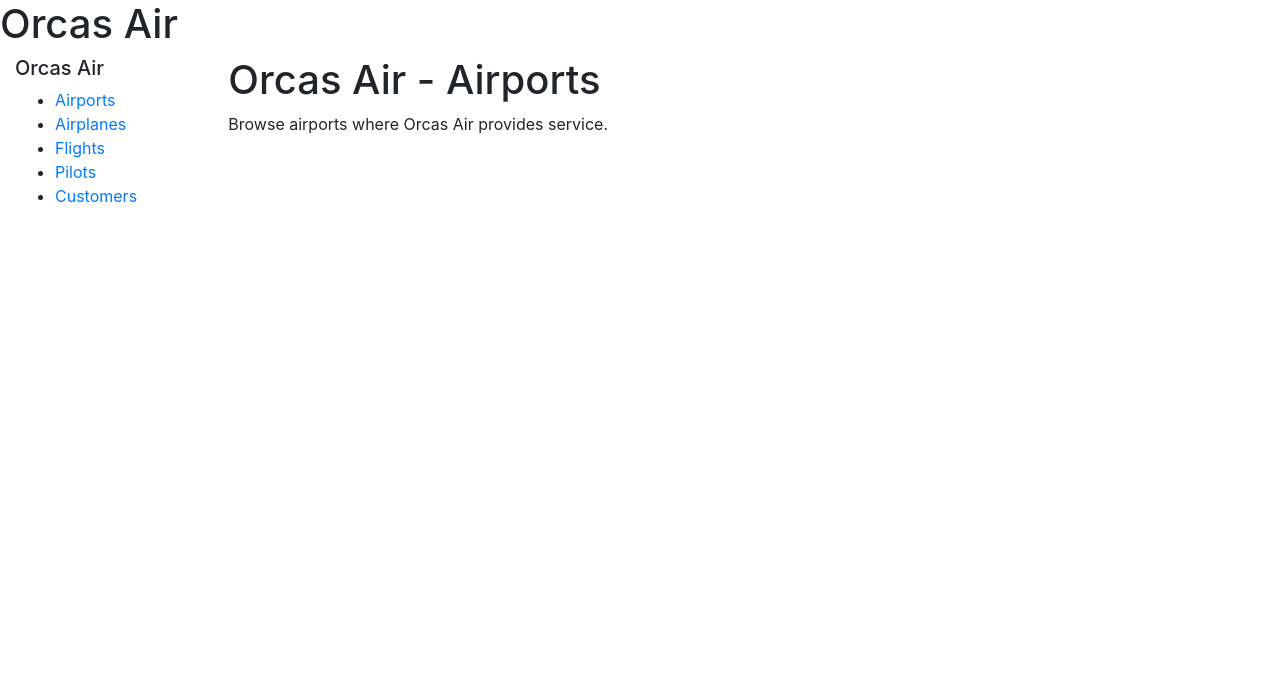
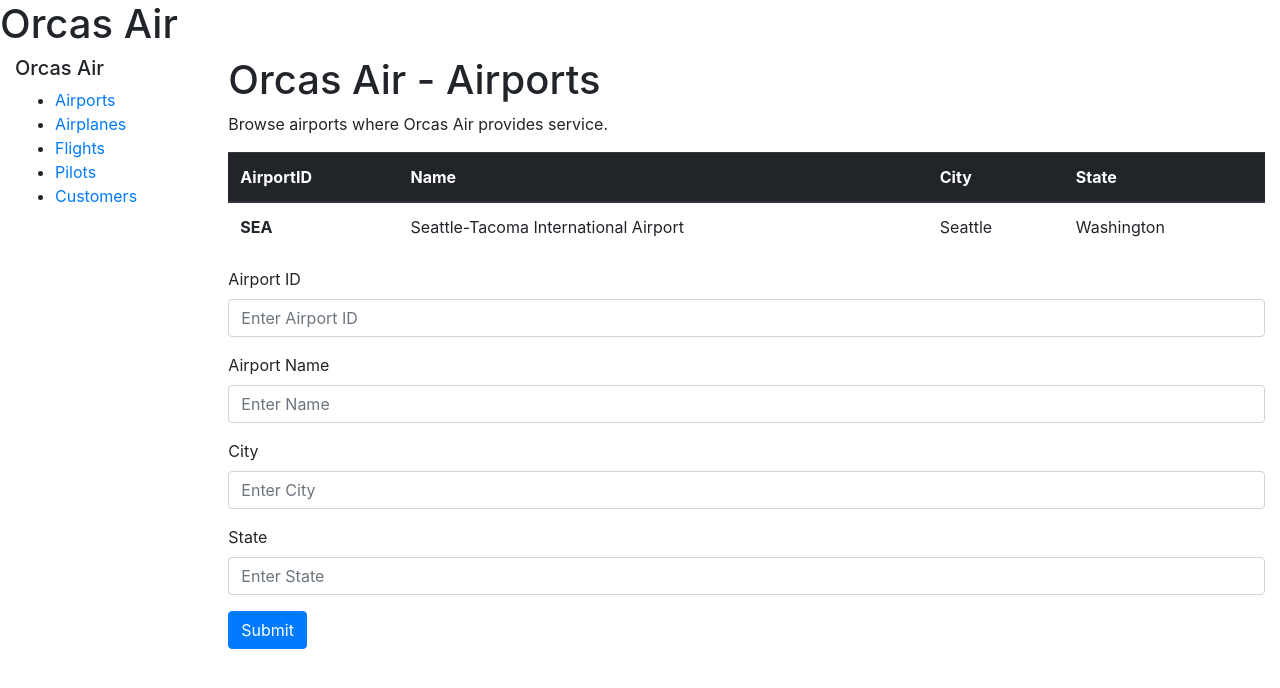
Before and after one commit to jodahoney/cs340_project, a Flask app: page /airports in a window 1280 px wide. Shown: the top 688 px of the page. Run offline with Flask 2, Linux system fonts and the light colour scheme.

Commit message:
added airports table and form

```diff
--- a/project/templates/airports.html
+++ b/project/templates/airports.html
@@ -9,4 +9,44 @@
   <p>
     Browse airports where Orcas Air provides service.
   </p>
+
+  <table class="table">
+    <thead class="thead-dark">
+      <tr>
+        <th scope="col">AirportID</th>
+        <th scope="col">Name</th>
+        <th scope="col">City</th>
+        <th scope="col">State</th>
+      </tr>
+    </thead>
+    <tbody>
+      <tr>
+        <th scope="row">SEA</th>
+        <td>Seattle-Tacoma International Airport</td>
+        <td>Seattle</td>
+        <td>Washington</td>
+      </tr>
+    </tbody>
+  </table>
+
+  <form>
+    <div class="form-group">
+      <label for="airportIDInput">Airport ID</label>
+      <input type="text" class="form-control" id="airportIDInput" placeholder="Enter Airport ID">
+    </div>
+    <div class="form-group">
+      <label for="nameInput">Airport Name</label>
+      <input type="text" class="form-control" id="nameInput" placeholder="Enter Name">
+    </div>
+    <div class="form-group">
+      <label for="cityInput">City</label>
+      <input type="text" class="form-control" id="cityInput" placeholder="Enter City">
+    </div>
+    <div class="form-group">
+      <label for="stateInput">State</label>
+      <input type="number" class="form-control" id="stateInput" placeholder="Enter State">
+    </div>
+    <button type="submit" class="btn btn-primary">Submit</button>
+  </form>
+
 {% endblock %}
```
